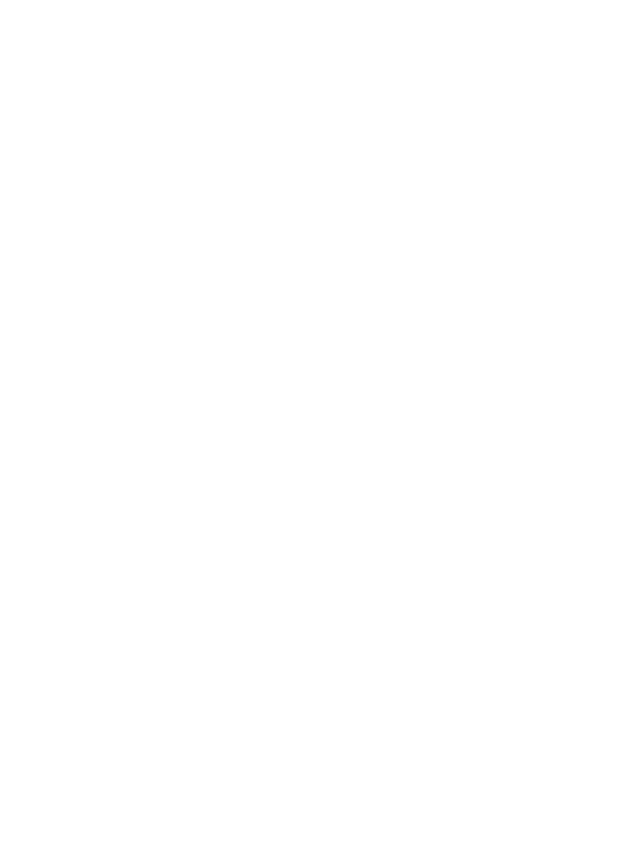
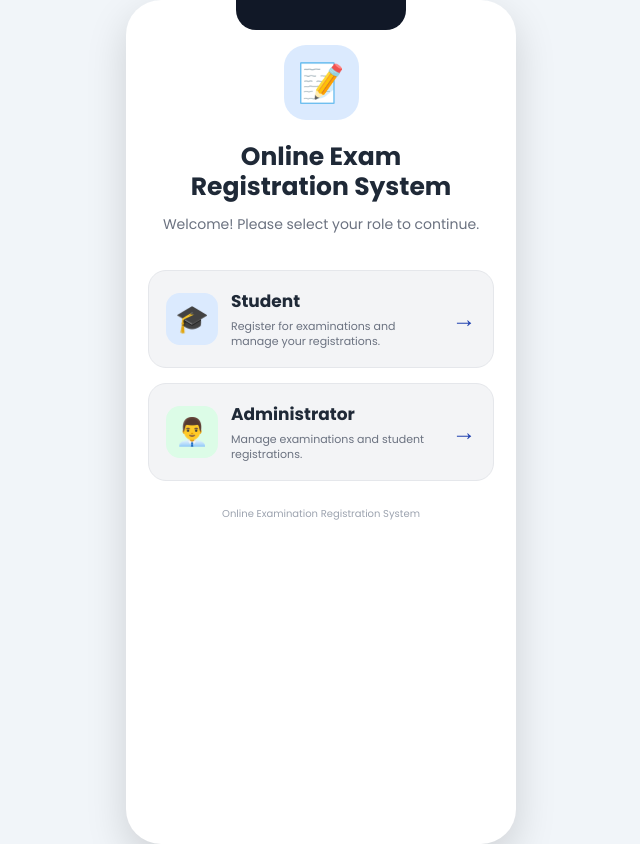
Before and after one commit to SophieMw-tech/online_exam_reg_system, a PHP site: page / in a window 1280 px wide. Before the commit the part shown is empty. Shown: the whole page, without its empty margins (319-959 px from the left). Before the commit the page ends 800 px from the top, so only its background shows below. Run offline with PHP 8.4, Linux system fonts and the light colour scheme.

Commit message:
Complete online exam registration system

```diff
--- a/css/dashboard.css
+++ b/css/dashboard.css
@@ -151,6 +151,6 @@ h2{
 }
 .profile-link{
     text-decoration:none;
-    font-size:10px;
+    font-size:50px;
     color:#1E40AF;
 }
--- /dev/null
+++ b/css/index.css
@@ -0,0 +1,154 @@
+@import url("style.css");
+
+
+/* LANDING PAGE */
+
+.landing-screen {
+    display: flex;
+    flex-direction: column;
+    padding: 35px 22px 20px;
+}
+
+
+/* ICON */
+
+.landing-icon {
+    width: 75px;
+    height: 75px;
+    border-radius: 22px;
+    background: #DBEAFE;
+
+    display: flex;
+    align-items: center;
+    justify-content: center;
+
+    margin: 10px auto 22px;
+}
+
+.landing-icon span {
+    font-size: 38px;
+}
+
+
+/* WELCOME */
+
+.welcome-section {
+    text-align: center;
+}
+
+.welcome-section h1 {
+    color: #1F2937;
+    font-size: 25px;
+    line-height: 1.2;
+    margin-bottom: 12px;
+}
+
+.welcome-section p {
+    color: #6B7280;
+    font-size: 14px;
+    line-height: 1.5;
+}
+
+
+/* ROLE SECTION */
+
+.role-section {
+    margin-top: 35px;
+    display: flex;
+    flex-direction: column;
+    gap: 15px;
+}
+
+
+/* ROLE CARD */
+
+.role-card {
+    display: flex;
+    align-items: center;
+
+    padding: 17px;
+
+    background: #F3F4F6;
+
+    border: 1px solid #E5E7EB;
+
+    border-radius: 18px;
+
+    text-decoration: none;
+
+    transition: transform 0.15s ease;
+}
+
+.role-card:hover {
+    transform: translateY(-2px);
+}
+
+
+/* ROLE ICON */
+
+.role-icon {
+    width: 52px;
+    height: 52px;
+
+    border-radius: 14px;
+
+    display: flex;
+    align-items: center;
+    justify-content: center;
+
+    font-size: 27px;
+
+    flex-shrink: 0;
+}
+
+.student-icon {
+    background: #DBEAFE;
+}
+
+.admin-icon {
+    background: #DCFCE7;
+}
+
+
+/* ROLE TEXT */
+
+.role-text {
+    flex: 1;
+    margin-left: 13px;
+}
+
+.role-text h2 {
+    color: #1F2937;
+    font-size: 17px;
+    margin: 0 0 5px;
+}
+
+.role-text p {
+    color: #6B7280;
+    font-size: 11px;
+    line-height: 1.4;
+    margin: 0;
+}
+
+
+/* ARROW */
+
+.arrow {
+    color: #1E40AF;
+    font-size: 24px;
+    margin-left: 8px;
+}
+
+
+/* FOOTER */
+
+.landing-footer {
+    margin-top: auto;
+    text-align: center;
+    padding-top: 25px;
+}
+
+.landing-footer p {
+    color: #9CA3AF;
+    font-size: 10px;
+}
--- a/index.php
+++ b/index.php
@@ -0,0 +1,126 @@
+<!DOCTYPE html>
+<html lang="en">
+
+<head>
+
+    <meta charset="UTF-8">
+
+    <meta name="viewport"
+          content="width=device-width, initial-scale=1.0">
+
+    <title>Online Exam Registration System</title>
+
+    <link rel="stylesheet" href="css/style.css">
+    <link rel="stylesheet" href="css/index.css">
+
+</head>
+
+<body>
+
+<div class="phone">
+
+    <div class="notch"></div>
+
+    <div class="screen landing-screen">
+
+        <!-- Logo / Icon -->
+
+        <div class="landing-icon">
+            <span>📝</span>
+        </div>
+
+
+        <!-- Welcome -->
+
+        <div class="welcome-section">
+
+            <h1>
+                Online Exam<br>
+                Registration System
+            </h1>
+
+            <p>
+                Welcome! Please select your role
+                to continue.
+            </p>
+
+        </div>
+
+
+        <!-- Role Selection -->
+
+        <div class="role-section">
+
+            <!-- STUDENT -->
+
+            <a href="login.php"
+               class="role-card">
+
+                <div class="role-icon student-icon">
+                    🎓
+                </div>
+
+                <div class="role-text">
+
+                    <h2>Student</h2>
+
+                    <p>
+                        Register for examinations
+                        and manage your registrations.
+                    </p>
+
+                </div>
+
+                <div class="arrow">
+                    →
+                </div>
+
+            </a>
+
+
+            <!-- ADMIN -->
+
+            <a href="admin/login.php"
+               class="role-card">
+
+                <div class="role-icon admin-icon">
+                    👨‍💼
+                </div>
+
+                <div class="role-text">
+
+                    <h2>Administrator</h2>
+
+                    <p>
+                        Manage examinations
+                        and student registrations.
+                    </p>
+
+                </div>
+
+                <div class="arrow">
+                    →
+                </div>
+
+            </a>
+
+        </div>
+
+
+        <!-- Footer -->
+
+        <div class="landing-footer">
+
+            <p>
+                Online Examination Registration System
+            </p>
+
+        </div>
+
+    </div>
+
+</div>
+
+</body>
+
+</html>
```
